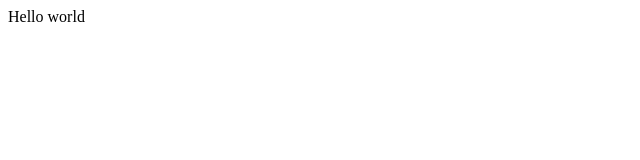
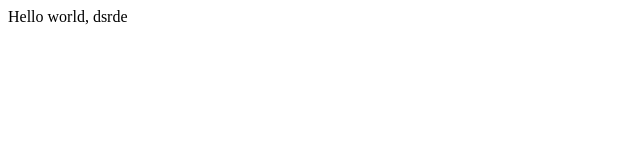
Before and after one commit to dsrde/opentutorials-dsrde, a plain HTML site: page index.html in a window 1280 px wide. Shown: the full height of the page, 0-640 px from the left. Drawn offline with Linux system fonts and the light colour scheme.

Commit message:
change index.html

```diff
--- a/index.html
+++ b/index.html
@@ -19,6 +19,6 @@
     </head>
 
     <body>
-        Hello world
+        Hello world, dsrde
     </body>
 </html>
```
